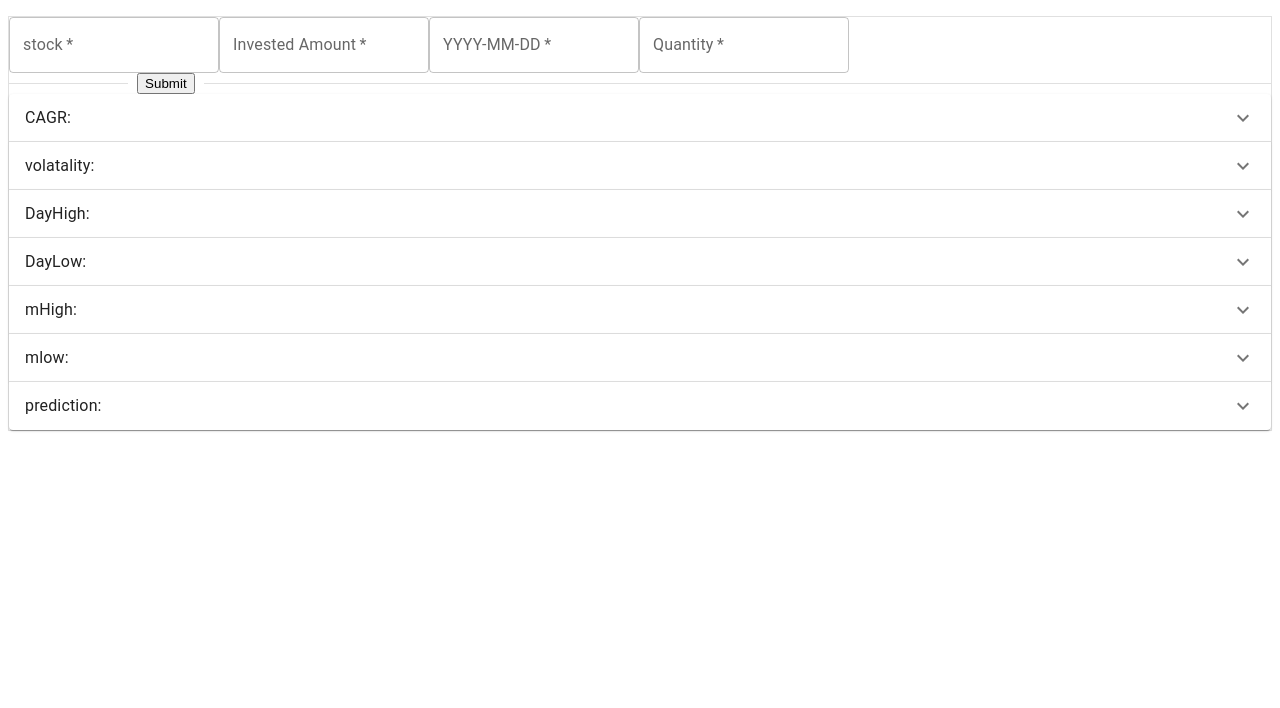
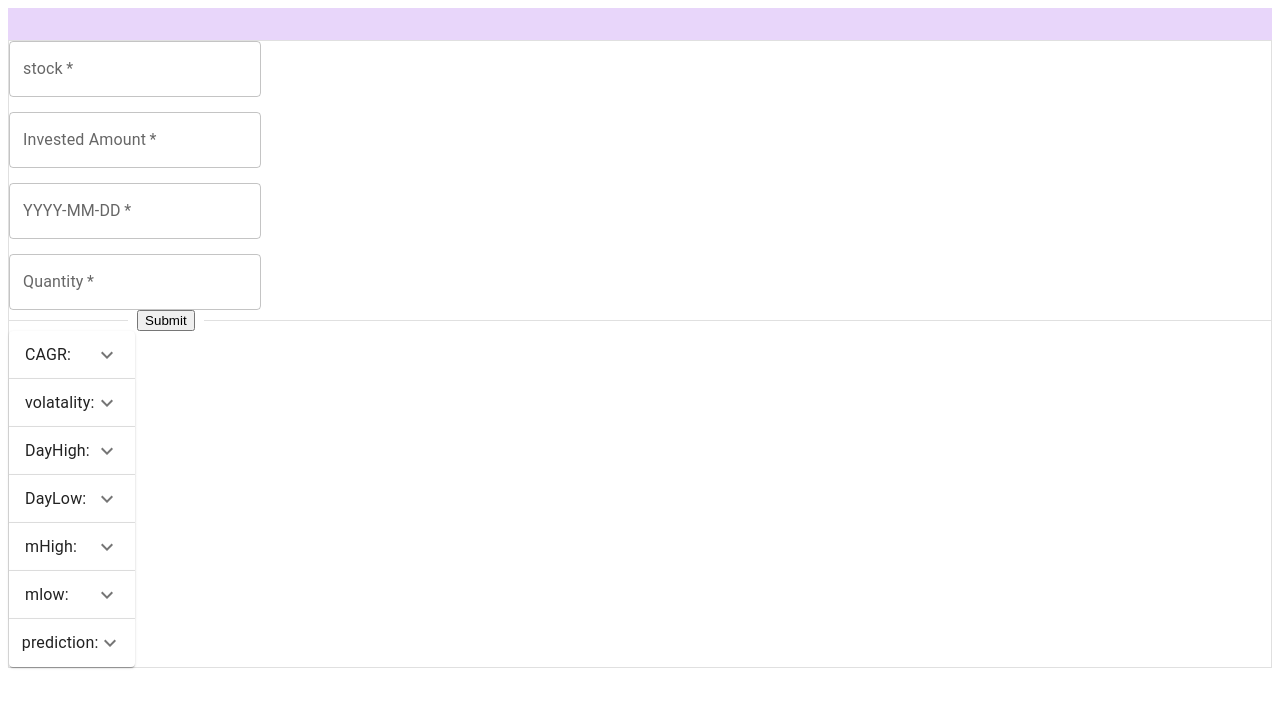
Before and after one commit to pradeep85841/SmallCases_clone, a React (Create React App) app: page / in a window 1280 px wide. Shown: the top 708 px of the page. Built offline with nearby package versions, Linux system fonts and the light colour scheme; no server answers.

Commit message:
added estimation form

```diff
--- a/package.json
+++ b/package.json
@@ -5,6 +5,7 @@
   "dependencies": {
     "@emotion/react": "^11.10.5",
     "@emotion/styled": "^11.10.5",
+    "@mui/icons-material": "^5.10.15",
     "@mui/material": "^5.10.13",
     "@testing-library/jest-dom": "^5.16.5",
     "@testing-library/react": "^13.4.0",
--- a/src/components/EstimationForm/index.css
+++ b/src/components/EstimationForm/index.css
@@ -1,3 +1,15 @@
 .userEstimation {
-  align-items: center;
+  display: grid;
+  text-align: center;
+  background-color: rgb(232, 214, 250);
 }
+
+.FormFields {
+  display: grid;
+  grid-gap: 15px;
+  width: 20%;
+}
+
+.ResponseDisplay {
+  width: 10%;
+}
```
Also changed, not shown: 1 other file (tests, documents, lock files or other folders).
